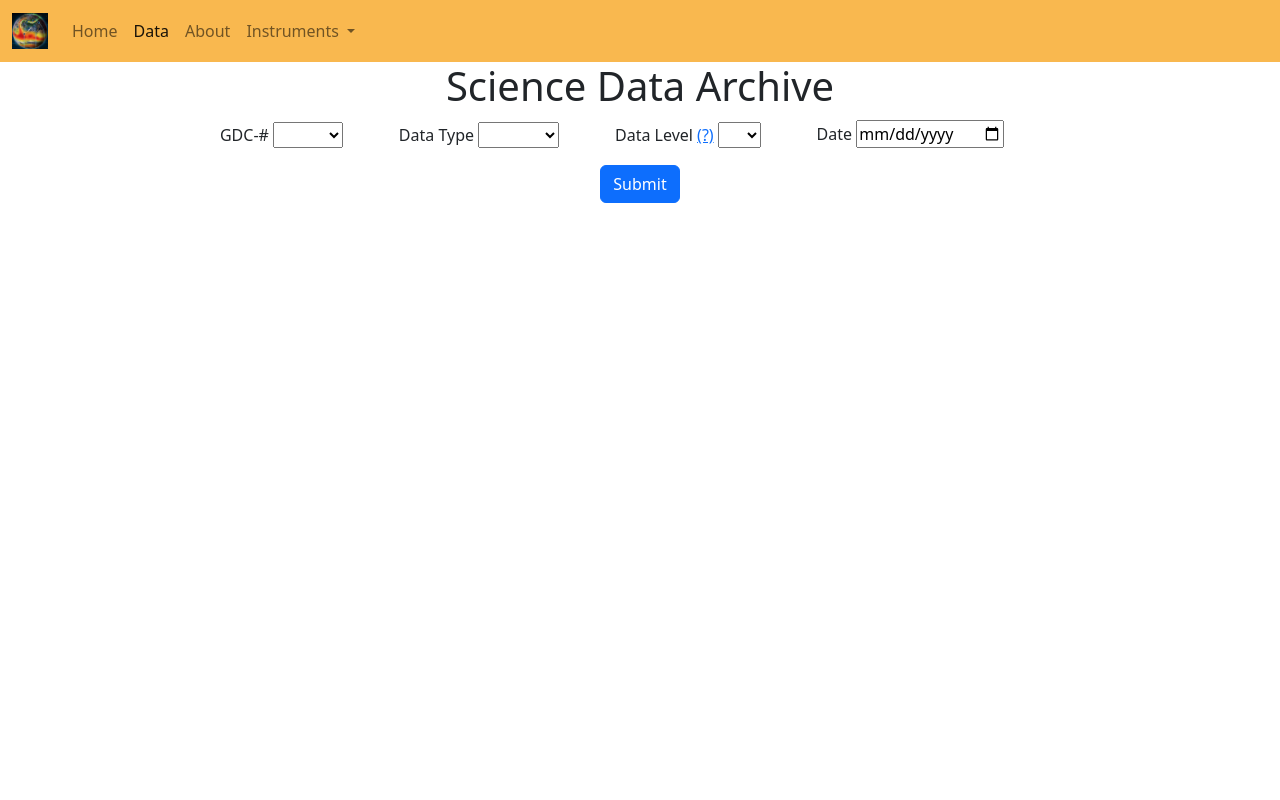
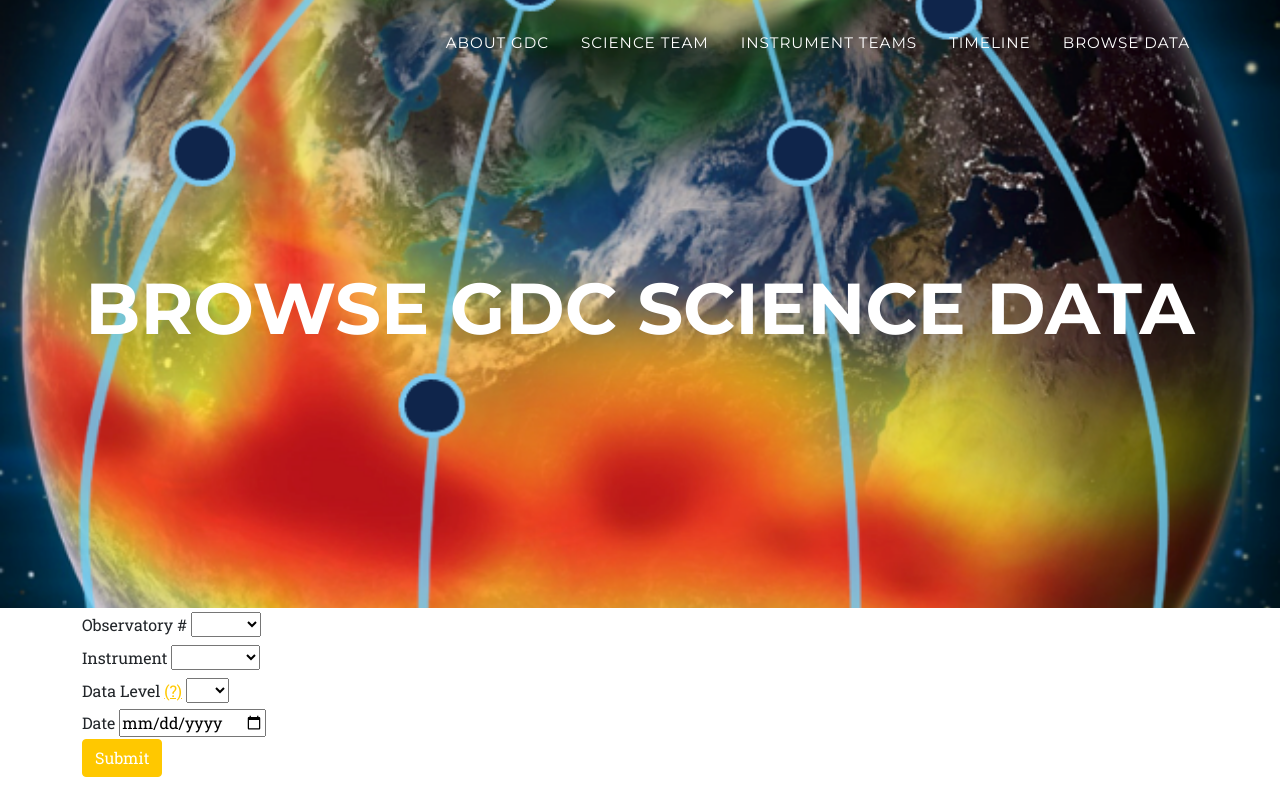
Before and after one commit to GDC-SOC/SCUP, a Django app: page /data/ in a window 1280 px wide. Run offline with Django 4.2, Linux system fonts and the light colour scheme; parts of the project's set-up code (start-up, migrations or seed data) failed here and were passed over; some libraries are stand-ins or nearby versions.

```diff
--- a/data/templates/data/index.html
+++ b/data/templates/data/index.html
@@ -1,45 +1,61 @@
-{% extends "base.html" %}
+<!DOCTYPE html>
+{% load static %}
+<html lang="en">
+<head>
+    <meta charset="utf-8">
+    <meta name="viewport" content="width=device-width, initial-scale=1, shrink-to-fit=no" />
+    <meta name="description" content="" />
+    <meta name="author" content="" />
+    <!-- Favicon-->
+    <link rel="icon" type="image/x-icon" href="{% static 'home/favicon.ico' %}" />
+    <!-- Font Awesome icons (free version)-->
+    <script src="https://use.fontawesome.com/releases/v6.1.0/js/all.js" crossorigin="anonymous"></script>
+    <!-- Google fonts-->
+    <link href="https://fonts.googleapis.com/css?family=Montserrat:400,700" rel="stylesheet" type="text/css" />
+    <link href="https://fonts.googleapis.com/css?family=Roboto+Slab:400,100,300,700" rel="stylesheet" type="text/css" />
+    <!-- CSS -->
+    <link href="{% static 'home/css/styles.css' %}" rel="stylesheet" />
+    <!-- jQuery CDN -->
+    <script src="https://code.jquery.com/jquery-3.6.1.slim.min.js" integrity="sha256-w8CvhFs7iHNVUtnSP0YKEg00p9Ih13rlL9zGqvLdePA=" crossorigin="anonymous"></script>
+    {% block title %}{% endblock %}
+</head>
+<title>GDC Data</title>
+<body id="page-top">
+  <!-- Navigation-->
+  <nav class="navbar navbar-expand-lg navbar-dark fixed-top" id="mainNav">
+      <div class="container">
+          <button class="navbar-toggler" type="button" data-bs-toggle="collapse" data-bs-target="#navbarResponsive" aria-controls="navbarResponsive" aria-expanded="false" aria-label="Toggle navigation">
+              Menu
+              <i class="fas fa-bars ms-1"></i>
+          </button>
+          <div class="collapse navbar-collapse" id="navbarResponsive">
+              <ul class="navbar-nav text-uppercase ms-auto py-4 py-lg-0">
+                  <li class="nav-item"><a class="nav-link" href="/#about">About GDC</a></li>
+                  <li class="nav-item"><a class="nav-link" href="/#sciteam">Science Team</a></li>
+                  <li class="nav-item"><a class="nav-link" href="/#instteam">Instrument Teams</a></li>
+                  <li class="nav-item"><a class="nav-link" href="/#timeline">Timeline</a></li>
+                  <li class="nav-item"><a class="nav-link" href="/data">Browse Data</a></li>
+              </ul>
+          </div>
+      </div>
+  </nav>
 
-{% block title %}
-{% load static %}
-<script src="https://code.jquery.com/jquery-3.6.1.slim.min.js" integrity="sha256-w8CvhFs7iHNVUtnSP0YKEg00p9Ih13rlL9zGqvLdePA=" crossorigin="anonymous"></script>
-<link rel="stylesheet" href="{% static 'data/style.css' %}">
-<title>SCUP Data</title>
-{% endblock %}
-
-{% block navbar %}
-{% load static %}
-<li class="nav-item">
-    <a class="nav-link" href="/">Home</a>
-</li>
-<li class="nav-item">
-    <a class="nav-link active" aria-current="page" href="/data">Data</a>
-</li>
-<li class="nav-item">
-    <a class="nav-link" href="/about">About</a>
-</li>
-<li class="nav-item dropdown">
-    <a class="nav-link dropdown-toggle" href="#" role="button" data-bs-toggle="dropdown" aria-expanded="false">
-      Instruments
-    </a>
-    <ul class="dropdown-menu">
-      <li><a class="dropdown-item" href="/instruments/mosaic">MoSAIC</a></li>
-      <li><a class="dropdown-item" href="/instruments/aether">AETHER</a></li>
-      <li><a class="dropdown-item" href="/instruments/cape">CAPE</a></li>
-    </ul>
-</li>
-{% endblock %}
+  {% block content %}
+  <script src="{% static 'data/api.js' %}"></script>
 
 
-{% block content %}
-{% load static %}
-<script src="{% static 'data/api.js' %}"></script>
 
-<h1>Science Data Archive</h1>
+  <!-- Masthead-->
+  <header class="masthead">
+    <div class="container">
+        <div class="masthead-heading text-uppercase">Browse GDC Science Data</div>
+    </div>
+  </header>
+
 
   <div class="container-md" id="dataForms">
   <div class="dataForm">
-    <label class="my-1 mr-2" for="selectGDC">GDC-#</label>
+    <label class="my-1 mr-2" for="selectGDC">Observatory #</label>
     <select class="custom-select my-1 mr-sm-2" id="selectGDC">
       <option value="0"></option>
       <option value="1">GDC-1</option>
@@ -52,7 +68,7 @@
   </div>
 
   <div class="dataForm">
-    <label class="my-1 mr-2" for="selectDataType">Data Type</label>
+    <label class="my-1 mr-2" for="selectDataType">Instrument</label>
     <select class="custom-select my-1 mr-sm-2" id="selectDataType">
       <option value="0"></option>
       <option value="1">AETHER</option>
@@ -63,7 +79,8 @@
   </div>
 
   <div class="dataForm">
-    <label class="my-1 mr-2" for="selectDataLevel">Data Level <a href="#" data-bs-html="true" data-bs-toggle="tooltip" data-bs-placement="right" data-bs-title="Level 0: Instrument science data at full resolution, time ordered, with duplicates and transmission errors removed<br>Level 1: Processed to represent physical units, resampled, calibrated, and packaged with ancillary<br>Level 2: Official science data product including geophysical parameters from instruments, derived data products, and located in space and time commensurate with instrument location, pointing and sampling<br>QL: Science & engineering telemetry data stream">(?)</a></label>
+    <label class="my-1 mr-2" for="selectDataLevel">Data Level <a href="#" data-bs-html="true" data-bs-toggle="tooltip" data-bs-placement="right"
+      data-bs-title="Level 0: Instrument science data at full resolution, time ordered, with duplicates and transmission errors removed<br>Level 1: Processed to represent physical units, resampled, calibrated, and packaged with ancillary<br>Level 2: Official science data product including geophysical parameters from instruments, derived data products, and located in space and time commensurate with instrument location, pointing and sampling<br>QL: Science & engineering telemetry data stream">(?)</a></label>
     <select class="custom-select my-1 mr-sm-2" id="selectDataLevel">
       <option value="0"></option>
       <option value="1">QL</option>
@@ -86,3 +103,9 @@
   <ul id="dataList" class="list-group"></ul>
 
   {% endblock %}
+
+  <!-- Bootstrap core JS-->
+  <script src="https://cdn.jsdelivr.net/npm/bootstrap@5.1.3/dist/js/bootstrap.bundle.min.js"></script>
+  <!-- Core theme JS-->
+  <script src="{% static 'home/js/scripts.js' %}"></script>
+</body>
```
Lines whose indentation alone changed are shown as unchanged.
